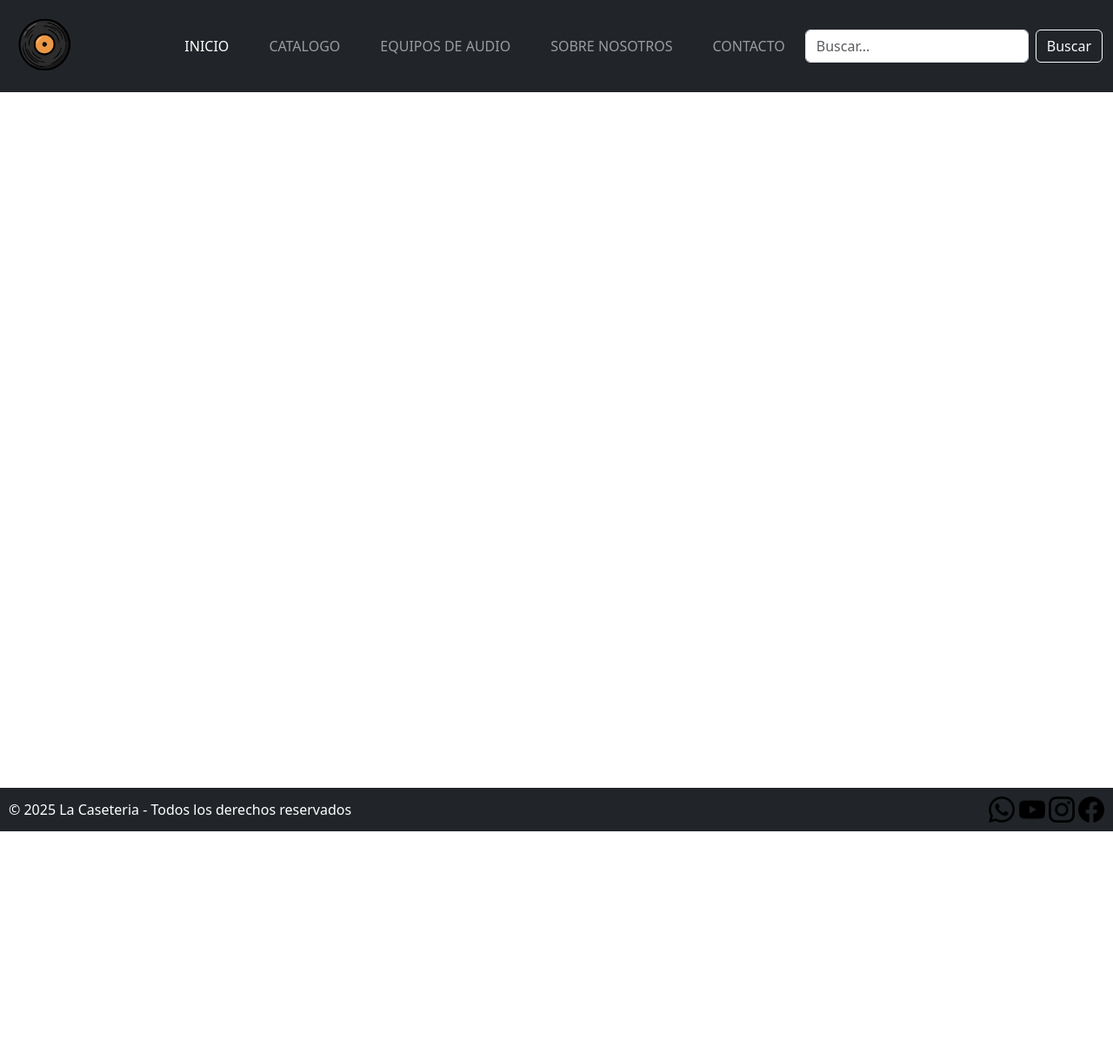
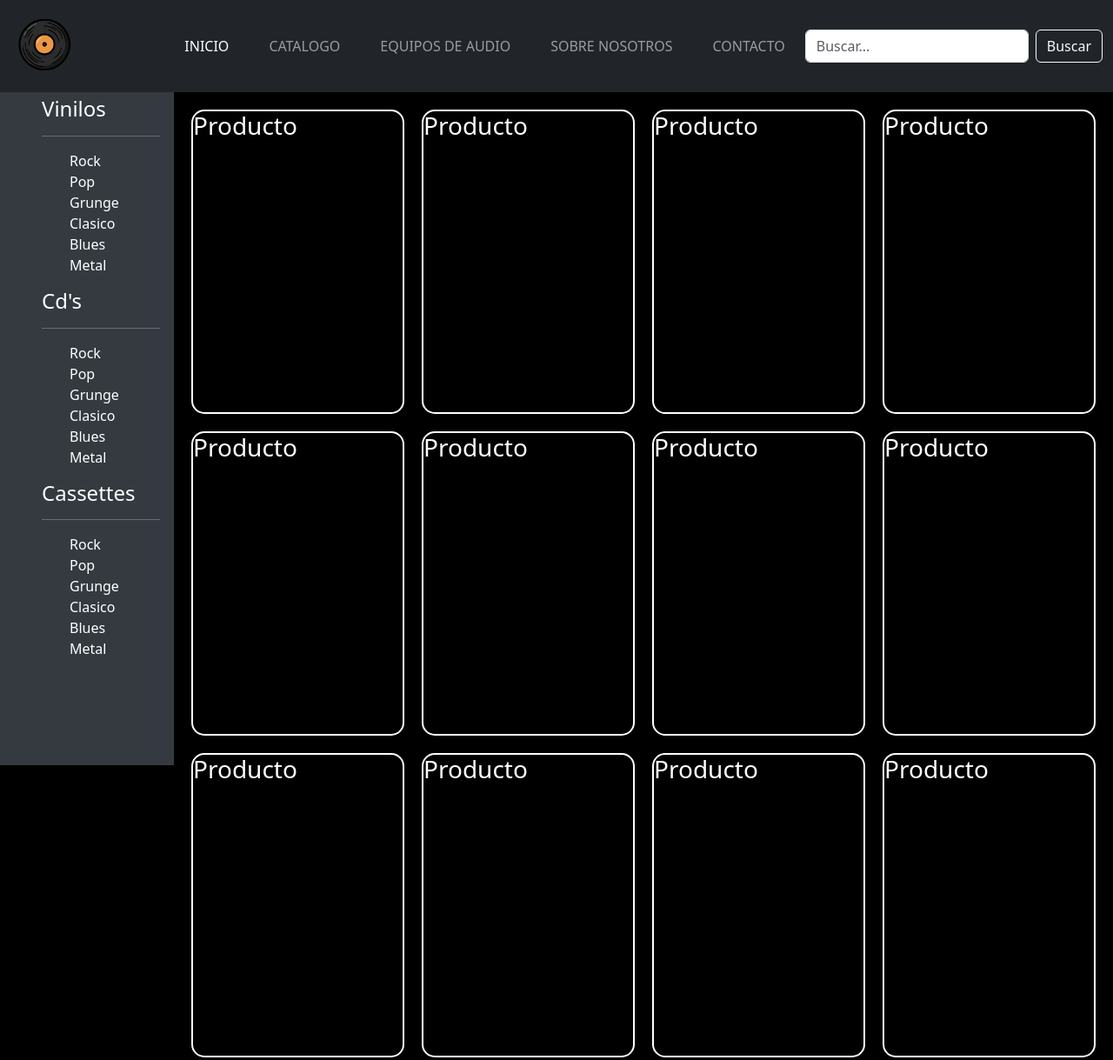
Before and after one commit to nico11010/proyecto-coder, a plain HTML site: page pages/catalogo.html in a window 1280 px wide. Shown: the top 1219 px of the page at 87% size. Before the commit the page ends 956 px from the top, so only its background shows below. Drawn offline with nearby package versions, Linux system fonts and the light colour scheme.

Commit message:
catalogo-grid

```diff
--- a/css/style.css
+++ b/css/style.css
@@ -199,6 +199,55 @@ main #final-main #img-section-index{
 
 }
 
+/*-----main catalogo-------*/
+
+#catalogo{
+    display: flex;
+}
+
+#catalogo #aside-catalogo{
+    position: fixed;
+    top: 80px;
+    height: 100vh;
+    width: 200px;
+    background-color: #343a40;
+    color: white;
+    padding: 1rem;
+}
+
+#catalogo #aside-catalogo ul li h4{
+
+    margin-top: 15px;
+}
+
+#catalogo #aside-catalogo ul li{
+    list-style: none;
+}
+
+#catalogo #aside-catalogo ul li a{
+    text-decoration: none;
+    color: white;
+}
+
+#catalogo .grid-galeria{
+    display: grid;
+
+    width: 100%;
+    height: auto;
+    margin-left: 200px;
+    padding: 20px;
+
+    grid-template-rows: 350px 350px 350px 350px 350px;
+    grid-template-columns: repeat(4, 1fr);
+    gap: 20px;
+}
+
+
+#catalogo .grid-galeria .grid-item{
+    border: solid 2px white;
+    border-radius: 15px;
+}
+
 
 /*---relleno---*/
 
@@ -213,12 +262,14 @@ main #final-main #img-section-index{
 /**-----footer-----*/
 
 footer{
+    position: sticky;
     display: flex;
     padding: 10px;
     background-color: rgb(33, 37, 41);
     justify-content: space-between;
     align-items: center;
     color: white;
+    z-index: 1000;
 }
 
 footer p{
--- a/pages/catalogo.html
+++ b/pages/catalogo.html
@@ -44,7 +44,112 @@
         </nav>
     </header>
 
-    <div id="relleno"></div>
+    <main id="catalogo">
+        <aside id="aside-catalogo">
+            <ul>
+                <li>
+                    <h4>Vinilos</h4>
+                    <hr>
+                    <ul>
+                        <li><a href="#">Rock</a></li>
+                        <li><a href="#">Pop</a></li>
+                        <li><a href="#">Grunge</a></li>
+                        <li><a href="#">Clasico</a></li>
+                        <li><a href="#">Blues</a></li>
+                        <li><a href="#">Metal</a></li>
+                    </ul>
+                </li>
+                <li>
+                    <h4>Cd's</h4>
+                    <hr>
+                    <ul>
+                        <li><a href="#">Rock</a></li>
+                        <li><a href="#">Pop</a></li>
+                        <li><a href="#">Grunge</a></li>
+                        <li><a href="#">Clasico</a></li>
+                        <li><a href="#">Blues</a></li>
+                        <li><a href="#">Metal</a></li>
+                    </ul>
+                </li>
+                <li>
+                    <h4>Cassettes</h4>
+                    <hr>
+                    <ul>
+                        <li><a href="#">Rock</a></li>
+                        <li><a href="#">Pop</a></li>
+                        <li><a href="#">Grunge</a></li>
+                        <li><a href="#">Clasico</a></li>
+                        <li><a href="#">Blues</a></li>
+                        <li><a href="#">Metal</a></li>
+                    </ul>
+                </li>
+            </ul>
+        </aside>
+
+        <section class="grid-galeria">
+            <div class="grid-item">
+                <h3>Producto</h3>
+            </div>
+            <div class="grid-item">
+                <h3>Producto</h3>
+            </div>
+            <div class="grid-item">
+                <h3>Producto</h3>
+            </div>
+            <div class="grid-item">
+                <h3>Producto</h3>
+            </div>
+            <div class="grid-item">
+                <h3>Producto</h3>
+            </div>
+            <div class="grid-item">
+                <h3>Producto</h3>
+            </div>
+            <div class="grid-item">
+                <h3>Producto</h3>
+            </div>
+            <div class="grid-item">
+                <h3>Producto</h3>
+            </div>
+            <div class="grid-item">
+                <h3>Producto</h3>
+            </div>
+            <div class="grid-item">
+                <h3>Producto</h3>
+            </div>
+            <div class="grid-item">
+                <h3>Producto</h3>
+            </div>
+            <div class="grid-item">
+                <h3>Producto</h3>
+            </div>
+            <div class="grid-item">
+                <h3>Producto</h3>
+            </div>
+            <div class="grid-item">
+                <h3>Producto</h3>
+            </div>
+            <div class="grid-item">
+                <h3>Producto</h3>
+            </div>
+            <div class="grid-item">
+                <h3>Producto</h3>
+            </div>
+            <div class="grid-item">
+                <h3>Producto</h3>
+            </div>
+            <div class="grid-item">
+                <h3>Producto</h3>
+            </div>
+            <div class="grid-item">
+                <h3>Producto</h3>
+            </div>
+            <div class="grid-item">
+                <h3>Producto</h3>
+            </div>
+        </section>
+
+    </main>
 
     <footer>
 
```
Also changed, not shown: index.html (+3 -0 lines).
